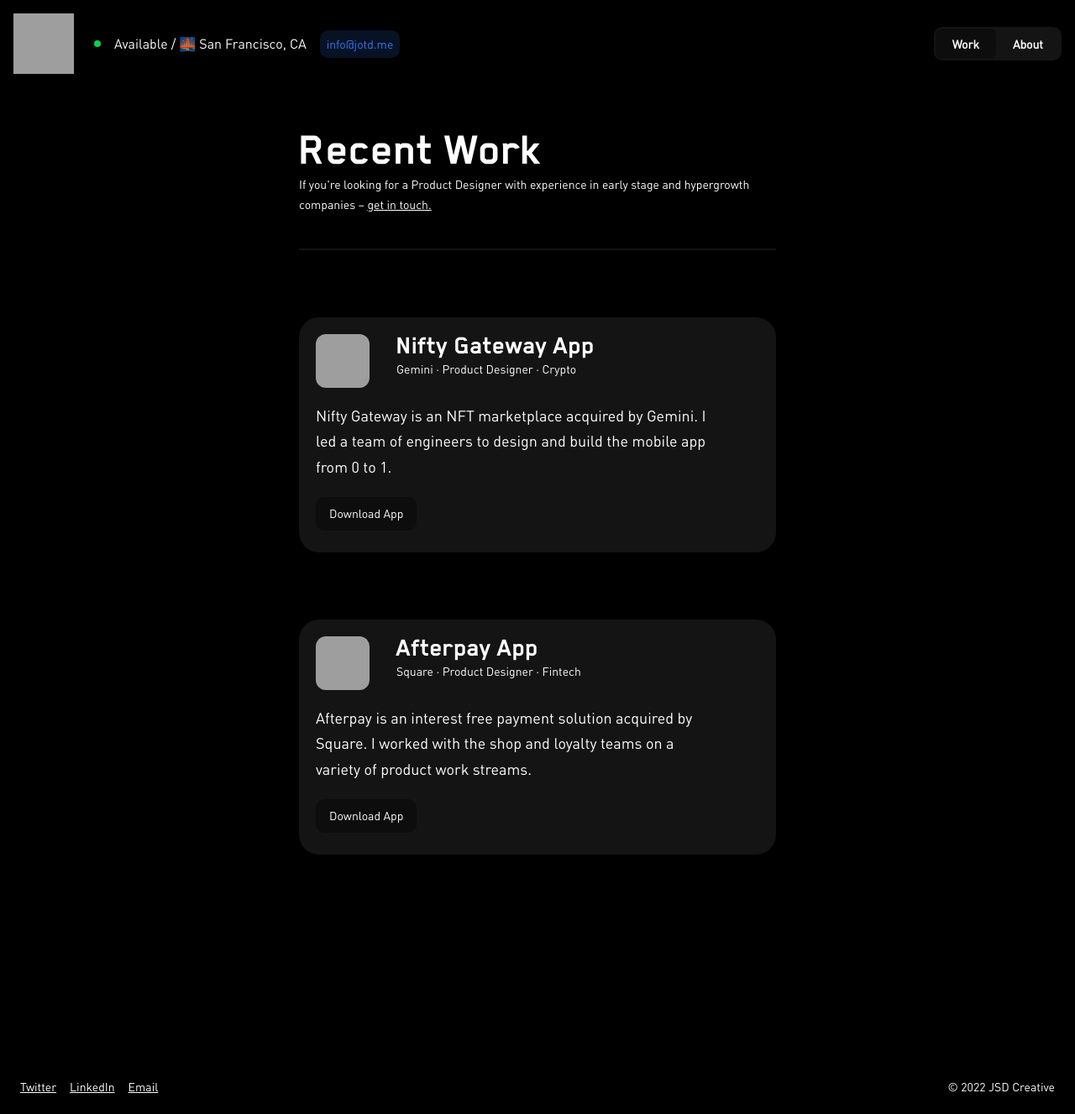
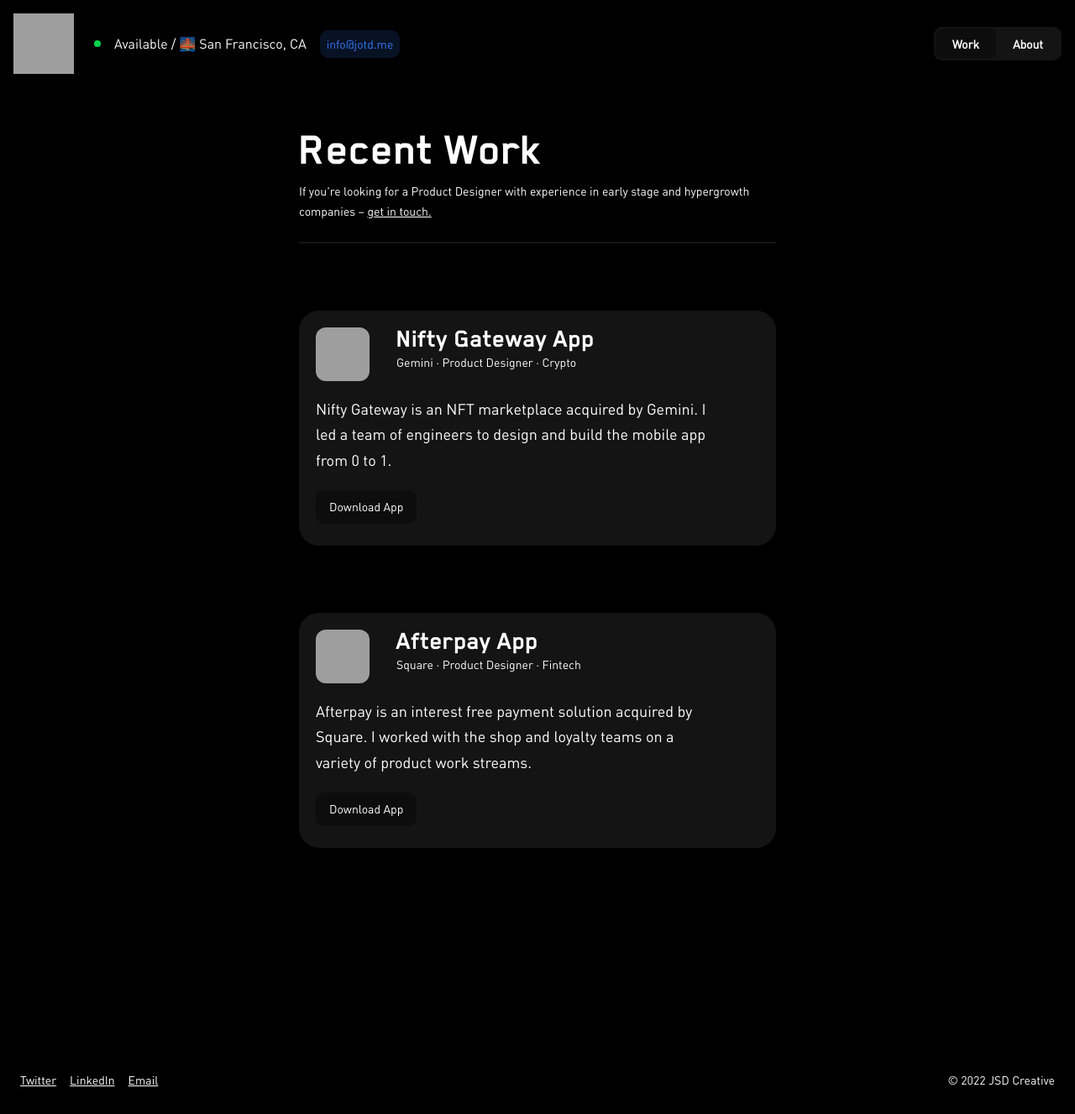
Before and after one commit to jotd/jotd-portfolio, a Jekyll site: the page work/index.html, which Jekyll copies as it is, in a window 1280 px wide and 1327 px high. Shown: the whole window at 84% size. Built offline with Jekyll 4.4.1, drawn with Linux system fonts in a browser that asks for light colours; grey boxes are pictures that could not be loaded.

Commit message:
Update styles.css

```diff
--- a/css/styles.css
+++ b/css/styles.css
@@ -168,7 +168,7 @@
   height: auto;
 }
 hr {
-  margin-top: 40px;
+  margin-top: 24px;
   border: 1px solid #141414;
 }
 /* Links */
@@ -383,7 +383,7 @@
   font-size: 56px;
   margin-top: 148px;
   margin-left: 16px;
-  margin-bottom: 0px;
+  margin-bottom: 8px;
   position: relative; }
 .header-case-study {
   font-size: 48px;
@@ -547,8 +547,10 @@
   border-radius: 24px;
  }
  @media screen and (max-width: 500px) {
-  .card-gemini { height: 300px; }
+  .card-gemini { height: 340px; }
  }
+
+
  .card-square {
   position: relative;
   height: 280px;
@@ -558,8 +560,10 @@
   border-radius: 24px;
  }
  @media screen and (max-width: 500px) {
-  .card-square { height: 300px; }
+  .card-square { height: 340px; }
  }
+
+
 @media screen and (max-width: 767px) {
   .work-container {
     position: relative;
```
